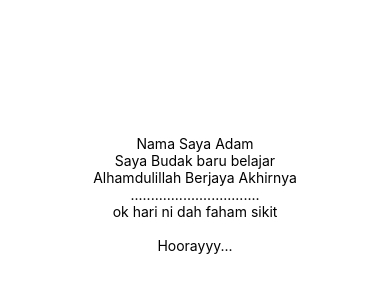
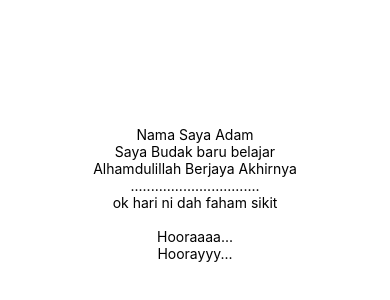
Before and after one commit to Adamjab78/Ujikaji, a React Native app: screen / in a window 390 px wide. Shown: the part 228-528 px from the top of the page. Built offline with nearby package versions, Linux system fonts and the light colour scheme.

Commit message:
Perubahan 2

```diff
--- a/App.js
+++ b/App.js
@@ -11,6 +11,7 @@ export default function App() {
       <Text>................................</Text>
       <Text>ok hari ni dah faham sikit</Text>
       <Text>                          </Text>
+      <Text>Hooraaaa...</Text>
       <Text>Hoorayyy...</Text>
       <StatusBar style="auto" />
     </View>
```
